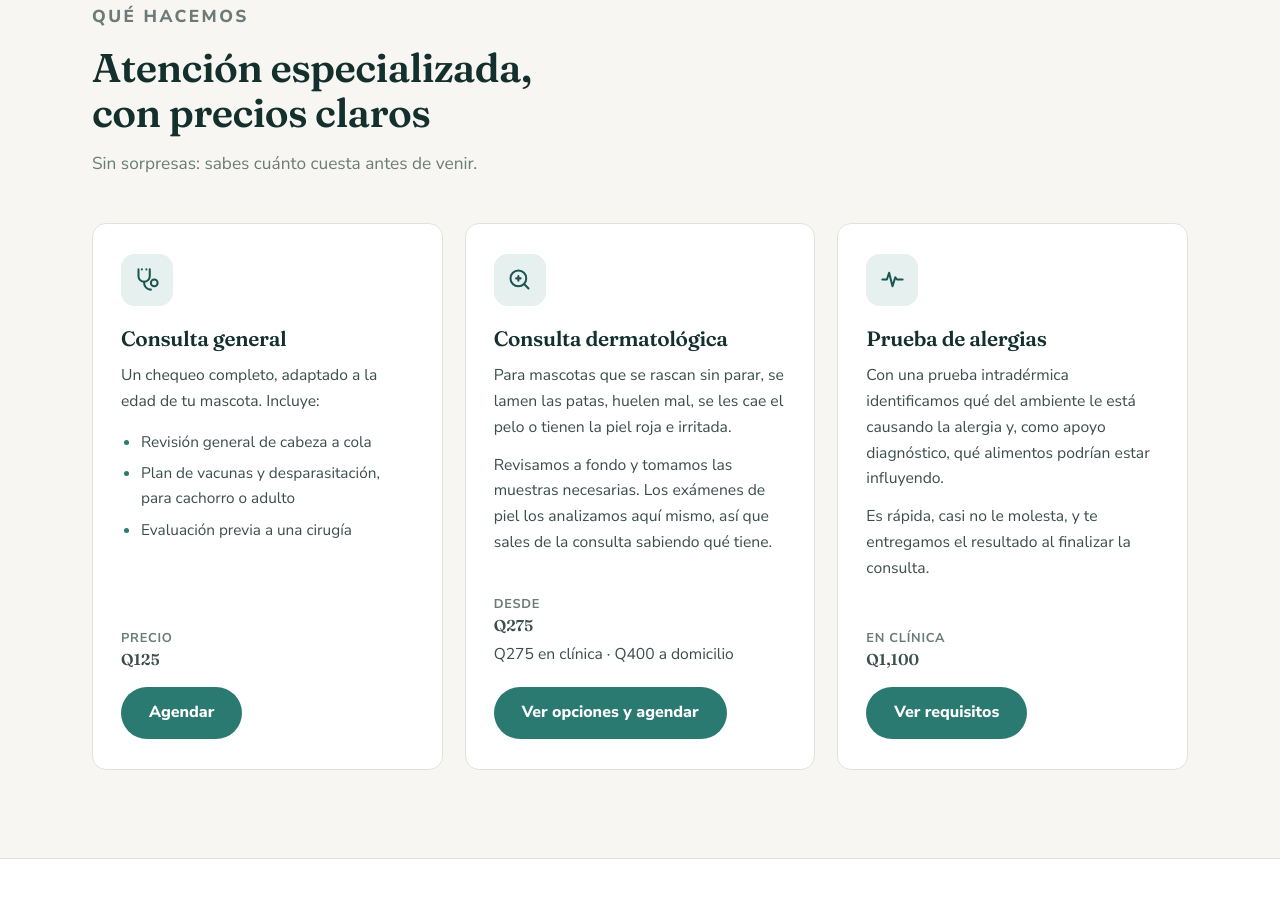
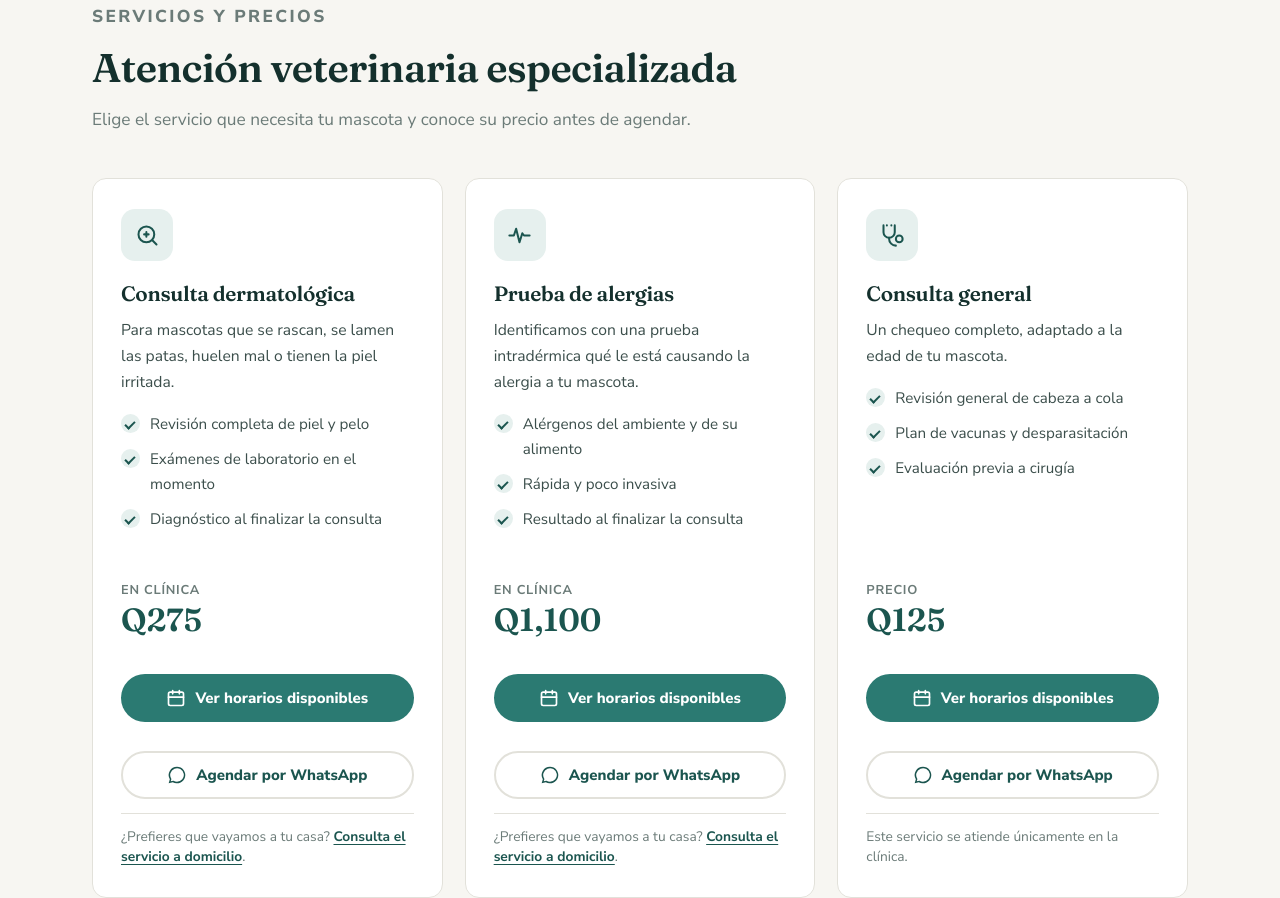
Before and after one commit to lobosusac/Paginaalervet2026, a plain HTML site: page index.html in a window 1280 px wide. Shown: the part 903-1801 px from the top of the page. Drawn offline with Linux system fonts and the light colour scheme.

Commit message:
Rehace las tarjetas de servicio de la portada
El bloque pasa a llamarse «Servicios y precios» y encabeza con «Atención
veterinaria especializada». Las tarjetas se reordenan a dermatológica,
alergias y general: poner la especialidad primero distingue a la clínica
de una veterinaria general, que es su principal argumento.

Cada tarjeta baja a una descripción de dos líneas, tres puntos de lo que
incluye y un precio. Antes dermatología y alergias tenían párrafos de
más de cincuenta palabras que nadie lee en una tarjeta.

Solo se publica el precio en clínica. Con dos precios y dos botones no
quedaba claro qué modalidad agendaba cada botón, y la agenda únicamente
tiene horarios de clínica. El domicilio pasa a un aviso al pie de la
tarjeta que enlaza a su página, donde están la cobertura y las
condiciones. La consulta general aclara que no se presta a domicilio.

«Agendar por Google Calendar» pasa a ser «Ver horarios disponibles» y
baja a la agenda del propio sitio en lugar de salir a Google. Así el
visitante no abandona la página, y los tres botones quedan funcionando
sin esperar a que se conecte el calendario. Se retira la lógica que los
dejaba desactivados y el ajuste CONFIG.calendario, que ya no se usa.

El precio de la prueba de alergias a domicilio queda en Q1,100, según lo
confirmado por la clínica.

Se corrigen dos colisiones de especificidad que venían desde el inicio:
«.card p» pisaba a «.price» y a «.card-domicilio», de modo que el precio
nunca se mostró en su tamaño real; y «.card ul» pisaba el relleno de la
lista de verificación.

Co-Authored-By: Claude Opus 5 <noreply@anthropic.com>
Claude-Session: https://claude.ai/code/session_01LRixvEQgRV2jkrfKg79dDQ

```diff
--- a/assets/css/styles.css
+++ b/assets/css/styles.css
@@ -261,10 +261,10 @@ a:hover{color:var(--teal)}
 }
 .card-icon svg{width:27px;height:27px}
 .card h3{margin-bottom:11px}
-.card p{font-size:.98rem;color:var(--body)}
-.card ul{margin:14px 0 0;padding-left:20px;font-size:.96rem}
-.card li{margin-bottom:6px}
-.card li::marker{color:var(--teal)}
+.card>p{font-size:.98rem;color:var(--body)}
+.card ul:not(.checklist){margin:14px 0 0;padding-left:20px;font-size:.96rem}
+.card ul:not(.checklist) li{margin-bottom:6px}
+.card ul:not(.checklist) li::marker{color:var(--teal)}
 .price{
   font-family:Fraunces,serif;font-size:2rem;color:var(--teal-dark);
   margin:22px 0 0;line-height:1;font-weight:600;
@@ -437,10 +437,6 @@ a:hover{color:var(--teal)}
 .btn-cal:hover{background:var(--teal-wash);color:var(--teal-darker)}
 .section-alt .btn-cal{background:var(--ground)}
 
-/* Mientras no haya enlace de calendario configurado. */
-.btn-cal[aria-disabled="true"]{opacity:.55;cursor:not-allowed}
-.btn-cal[aria-disabled="true"]:hover{transform:none;background:var(--surface)}
-
 .opt-single{max-width:420px}
 
 /* ─── Disponibilidad por bloques de hora ──────────────────
@@ -571,3 +567,18 @@ a:hover{color:var(--teal)}
     position:fixed;bottom:0;left:0;right:0;top:auto;max-height:92vh}
   .reserva-cuerpo{max-height:56vh}
 }
+
+/* ─── Tarjetas de servicio: lista, acciones y aviso ────────── */
+.card ul.card-lista{margin-top:16px;padding-left:0}
+.card-lista li{padding-left:29px;margin-bottom:10px;font-size:.95rem}
+.card-lista li::before{width:19px;height:19px;top:2px}
+.card-lista li::after{left:6px;top:7px;width:6px;height:10px;border-width:0 2.2px 2.2px 0}
+
+.card-acciones{display:flex;flex-direction:column;gap:9px;margin-top:18px}
+.card-acciones .btn{width:100%;padding:12px 18px;font-size:.94rem}
+
+.card-domicilio{
+  margin-top:14px;padding-top:13px;border-top:1px solid var(--line);
+  font-size:.86rem;line-height:1.45;color:var(--muted);
+}
+.card-domicilio a{color:var(--teal-dark);font-weight:700}
--- a/assets/js/main.js
+++ b/assets/js/main.js
@@ -9,10 +9,6 @@ const CONFIG = {
   whatsapp: '50234819108',            // Con código de país (502) y sin espacios
   telefono: '3481 9108',              // Número principal
   correo: '',                         // TODO Alervet: falta el correo de contacto
-
-  // Enlace público para reservar cita (Google Calendar / página de citas).
-  // Mientras esté vacío, los botones de calendario quedan desactivados.
-  calendario: '',                     // TODO Alervet: pegar el enlace de reservas
 
   // Dirección del Apps Script que consulta el calendario y guarda las
   // reservas. Es la vía recomendada: corre dentro de la cuenta de Google
@@ -461,20 +457,6 @@ document.addEventListener('DOMContentLoaded', () => {
     el.classList.add(abierto ? 'open' : 'shut');
   });
 
-  /* ── Botones de Google Calendar ──────────────────────────── */
-  document.querySelectorAll('[data-cal]').forEach(el => {
-    if (CONFIG.calendario) {
-      el.href = CONFIG.calendario;
-      el.target = '_blank';
-      el.rel = 'noopener';
-    } else {
-      // Sin enlace configurado el botón no debe navegar a ningún lado.
-      el.setAttribute('aria-disabled', 'true');
-      el.removeAttribute('href');
-      el.title = 'Pendiente de configurar el enlace de reservas';
-    }
-  });
-
   /* ── Enlaces de WhatsApp ─────────────────────────────────── */
   document.querySelectorAll('[data-wa]').forEach(el => {
     el.href = waLink(el.dataset.wa || 'Hola, quiero agendar una cita para mi mascota.');
--- a/index.html
+++ b/index.html
@@ -82,43 +82,33 @@
   </section>
 
   <!-- ── Servicios ──────────────────────────────────────── -->
-  <section class="section">
+  <section class="section" id="servicios">
     <div class="wrap">
       <div class="section-head">
-        <p class="eyebrow">Qué hacemos</p>
-        <h2>Atención especializada, con precios claros</h2>
-        <p>Sin sorpresas: sabes cuánto cuesta antes de venir.</p>
+        <p class="eyebrow">Servicios y precios</p>
+        <h2>Atención veterinaria especializada</h2>
+        <p>Elige el servicio que necesita tu mascota y conoce su precio antes de agendar.</p>
       </div>
 
       <div class="cards">
         <article class="card">
           <div class="card-icon">
-            <svg viewBox="0 0 24 24" fill="none" stroke="currentColor" stroke-width="1.8" stroke-linecap="round" stroke-linejoin="round"><path d="M4 3v6a5 5 0 0010 0V3"/><path d="M7 3v0M11 3v0"/><circle cx="18" cy="15" r="3"/><path d="M9 14v1a6 6 0 006 6h0"/></svg>
-          </div>
-          <h3>Consulta general</h3>
-          <p>Un chequeo completo, adaptado a la edad de tu mascota. Incluye:</p>
-          <ul>
-            <li>Revisión general de cabeza a cola</li>
-            <li>Plan de vacunas y desparasitación, para cachorro o adulto</li>
-            <li>Evaluación previa a una cirugía</li>
-          </ul>
-          <div class="card-foot">
-            <p class="price"><small>Precio</small>Q125</p>
-            <a class="btn btn-solid" data-wa="Hola, quiero agendar una consulta general para mi mascota." target="_blank" rel="noopener" href="#">Agendar</a>
-          </div>
-        </article>
-
-        <article class="card">
-          <div class="card-icon">
             <svg viewBox="0 0 24 24" fill="none" stroke="currentColor" stroke-width="1.8" stroke-linecap="round" stroke-linejoin="round"><circle cx="11" cy="11" r="7"/><path d="M20 20l-3.5-3.5"/><path d="M9 11h4M11 9v4"/></svg>
           </div>
           <h3>Consulta dermatológica</h3>
-          <p>Para mascotas que se rascan sin parar, se lamen las patas, huelen mal, se les cae el pelo o tienen la piel roja e irritada.</p>
-          <p style="margin-top:12px">Revisamos a fondo y tomamos las muestras necesarias. Los exámenes de piel los analizamos aquí mismo, así que sales de la consulta sabiendo qué tiene.</p>
+          <p>Para mascotas que se rascan, se lamen las patas, huelen mal o tienen la piel irritada.</p>
+          <ul class="checklist card-lista">
+            <li>Revisión completa de piel y pelo</li>
+            <li>Exámenes de laboratorio en el momento</li>
+            <li>Diagnóstico al finalizar la consulta</li>
+          </ul>
           <div class="card-foot">
-            <p class="price"><small>Desde</small>Q275</p>
-            <p class="small muted" style="margin-top:8px">Q275 en clínica · Q400 a domicilio</p>
-            <a class="btn btn-solid" href="servicios.html#dermatologica">Ver opciones y agendar</a>
+            <p class="price"><small>En clínica</small>Q275</p>
+            <div class="card-acciones">
+              <a class="btn btn-solid" href="#disponibilidad"><svg viewBox="0 0 24 24" fill="none" stroke="currentColor" stroke-width="2" stroke-linecap="round" stroke-linejoin="round"><rect x="3" y="5" width="18" height="16" rx="2"/><path d="M16 3v4M8 3v4M3 11h18"/></svg> Ver horarios disponibles</a>
+              <a class="btn btn-ghost" data-wa="Hola, quiero agendar una consulta dermatológica." target="_blank" rel="noopener" href="#"><svg viewBox="0 0 24 24" fill="currentColor"><path d="M12 2a10 10 0 00-8.6 15.1L2 22l5-1.3A10 10 0 1012 2zm0 18.2a8.2 8.2 0 01-4.2-1.2l-.3-.2-3 .8.8-2.9-.2-.3A8.2 8.2 0 1112 20.2z"/></svg> Agendar por WhatsApp</a>
+            </div>
+            <p class="card-domicilio">¿Prefieres que vayamos a tu casa? <a href="servicio-a-domicilio.html">Consulta el servicio a domicilio</a>.</p>
           </div>
         </article>
 
@@ -127,11 +117,40 @@
             <svg viewBox="0 0 24 24" fill="none" stroke="currentColor" stroke-width="1.8" stroke-linecap="round" stroke-linejoin="round"><path d="M3 12h4l2-6 3 12 2.5-8 1.5 2h5"/></svg>
           </div>
           <h3>Prueba de alergias</h3>
-          <p>Con una prueba intradérmica identificamos qué del ambiente le está causando la alergia y, como apoyo diagnóstico, qué alimentos podrían estar influyendo.</p>
-          <p style="margin-top:12px">Es rápida, casi no le molesta, y te entregamos el resultado al finalizar la consulta.</p>
+          <p>Identificamos con una prueba intradérmica qué le está causando la alergia a tu mascota.</p>
+          <ul class="checklist card-lista">
+            <li>Alérgenos del ambiente y de su alimento</li>
+            <li>Rápida y poco invasiva</li>
+            <li>Resultado al finalizar la consulta</li>
+          </ul>
           <div class="card-foot">
             <p class="price"><small>En clínica</small>Q1,100</p>
-            <a class="btn btn-solid" href="servicios.html#prueba-alergias">Ver requisitos</a>
+            <div class="card-acciones">
+              <a class="btn btn-solid" href="#disponibilidad"><svg viewBox="0 0 24 24" fill="none" stroke="currentColor" stroke-width="2" stroke-linecap="round" stroke-linejoin="round"><rect x="3" y="5" width="18" height="16" rx="2"/><path d="M16 3v4M8 3v4M3 11h18"/></svg> Ver horarios disponibles</a>
+              <a class="btn btn-ghost" data-wa="Hola, quiero agendar la prueba de alergias para mi mascota." target="_blank" rel="noopener" href="#"><svg viewBox="0 0 24 24" fill="currentColor"><path d="M12 2a10 10 0 00-8.6 15.1L2 22l5-1.3A10 10 0 1012 2zm0 18.2a8.2 8.2 0 01-4.2-1.2l-.3-.2-3 .8.8-2.9-.2-.3A8.2 8.2 0 1112 20.2z"/></svg> Agendar por WhatsApp</a>
+            </div>
+            <p class="card-domicilio">¿Prefieres que vayamos a tu casa? <a href="servicio-a-domicilio.html">Consulta el servicio a domicilio</a>.</p>
+          </div>
+        </article>
+
+        <article class="card">
+          <div class="card-icon">
+            <svg viewBox="0 0 24 24" fill="none" stroke="currentColor" stroke-width="1.8" stroke-linecap="round" stroke-linejoin="round"><path d="M4 3v6a5 5 0 0010 0V3"/><path d="M7 3v0M11 3v0"/><circle cx="18" cy="15" r="3"/><path d="M9 14v1a6 6 0 006 6h0"/></svg>
+          </div>
+          <h3>Consulta general</h3>
+          <p>Un chequeo completo, adaptado a la edad de tu mascota.</p>
+          <ul class="checklist card-lista">
+            <li>Revisión general de cabeza a cola</li>
+            <li>Plan de vacunas y desparasitación</li>
+            <li>Evaluación previa a cirugía</li>
+          </ul>
+          <div class="card-foot">
+            <p class="price"><small>Precio</small>Q125</p>
+            <div class="card-acciones">
+              <a class="btn btn-solid" href="#disponibilidad"><svg viewBox="0 0 24 24" fill="none" stroke="currentColor" stroke-width="2" stroke-linecap="round" stroke-linejoin="round"><rect x="3" y="5" width="18" height="16" rx="2"/><path d="M16 3v4M8 3v4M3 11h18"/></svg> Ver horarios disponibles</a>
+              <a class="btn btn-ghost" data-wa="Hola, quiero agendar una consulta general para mi mascota." target="_blank" rel="noopener" href="#"><svg viewBox="0 0 24 24" fill="currentColor"><path d="M12 2a10 10 0 00-8.6 15.1L2 22l5-1.3A10 10 0 1012 2zm0 18.2a8.2 8.2 0 01-4.2-1.2l-.3-.2-3 .8.8-2.9-.2-.3A8.2 8.2 0 1112 20.2z"/></svg> Agendar por WhatsApp</a>
+            </div>
+            <p class="card-domicilio">Este servicio se atiende únicamente en la clínica.</p>
           </div>
         </article>
       </div>
@@ -340,9 +359,9 @@
       <div>
         <h4>Servicios</h4>
         <ul>
-          <li><a href="servicios.html">Consulta general</a></li>
           <li><a href="servicios.html#dermatologica">Consulta dermatológica</a></li>
           <li><a href="servicios.html#prueba-alergias">Prueba de alergias</a></li>
+          <li><a href="servicios.html#general">Consulta general</a></li>
           <li><a href="inmunoterapia.html">Inmunoterapia</a></li>
           <li><a href="servicio-a-domicilio.html">Servicio a domicilio</a></li>
         </ul>
```
Also changed, not shown: inmunoterapia.html (+1 -1 lines), nosotros.html (+1 -1 lines), servicio-a-domicilio.html (+1 -1 lines), servicios.html (+33 -34 lines), 1 other file.
